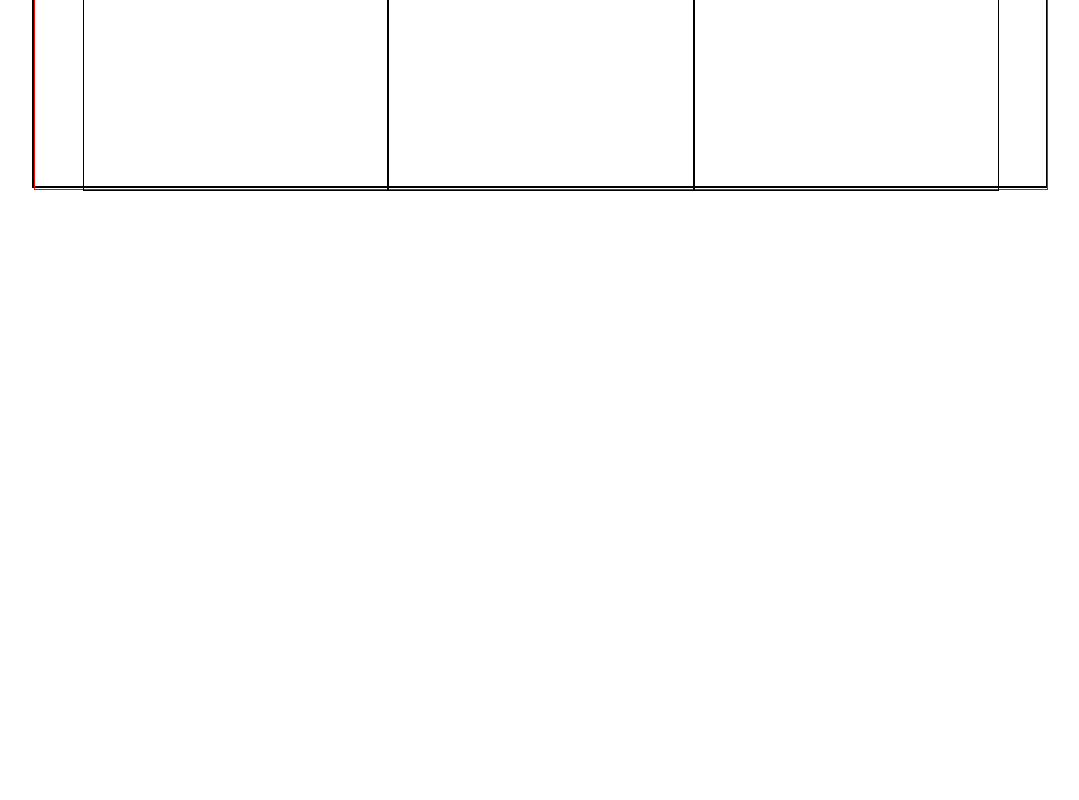
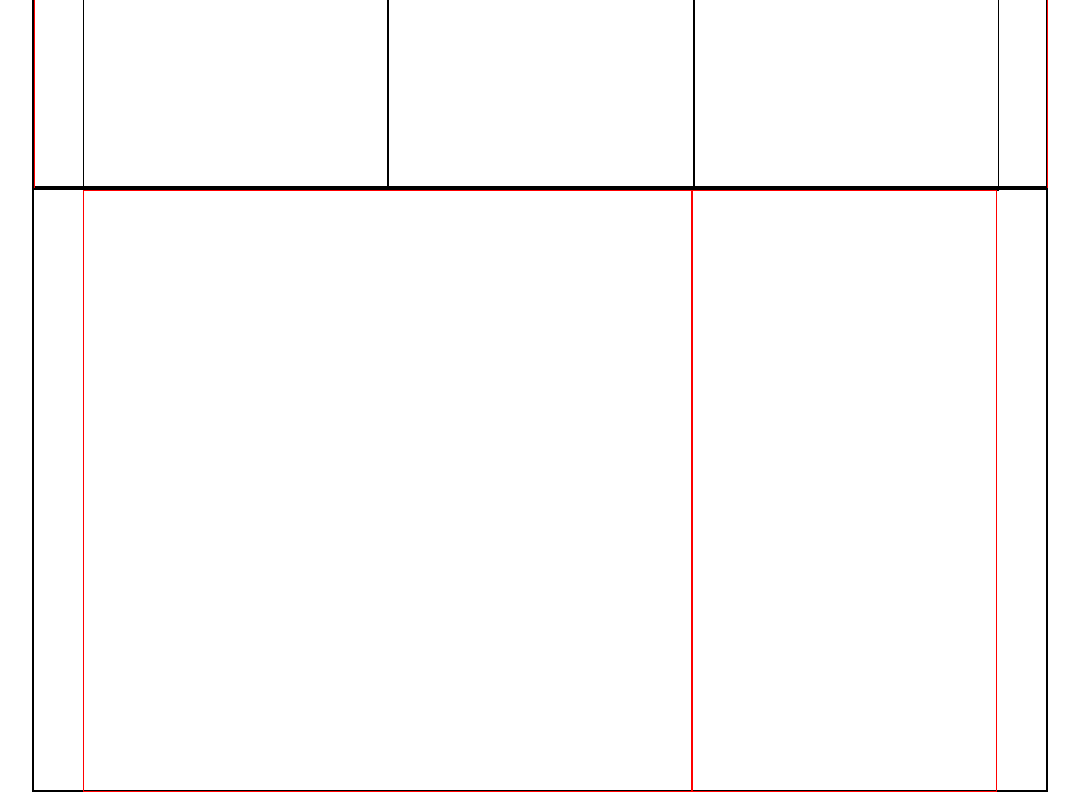
Before and after one commit to Simone-Corso/proj-html-vuejs, a Vue app: page / in a window 1280 px wide. Shown: the part 6714-7514 px from the top of the page, without its empty margins (100-1179 px from the left). Before the commit the page ends 6910 px from the top, so only its background shows below. Built offline with nearby package versions, Linux system fonts and the light colour scheme.

Commit message:
ho completato la parte del make happen

```diff
--- a/src/components/AppMain.vue
+++ b/src/components/AppMain.vue
@@ -372,4 +372,28 @@ export default {
         border: 1px solid black;
 
     }
+
+        .main-make-happen{
+            display: flex;
+            justify-content: center;
+        }
+    .container-make-happen{
+        height: 600px;
+        width: 80%;
+        border: 2px solid black;
+        display: flex;
+        justify-content: center;
+
+    }
+
+    .container-left-make{
+        height: 100%;
+        width: 60%;
+        border: 1px solid red;
+    }
+    .container-right-richard{
+        height: 100%;
+        width: 30%;
+        border: 1px solid red;
+    }
 </style>
```
